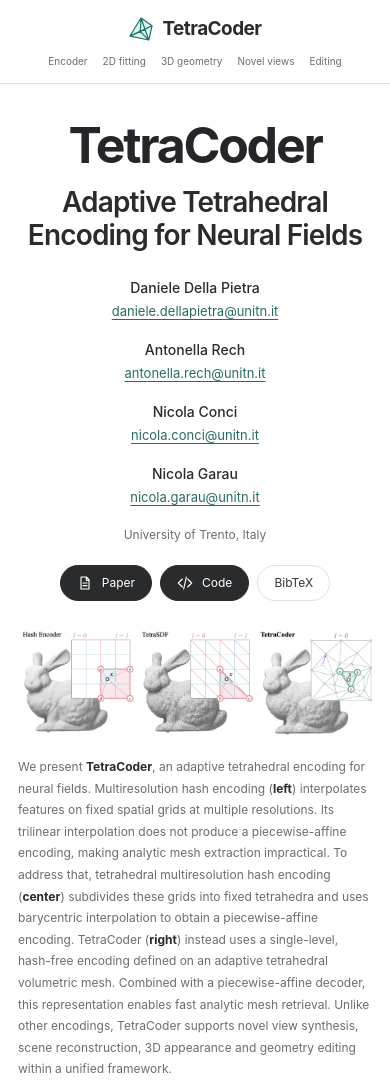
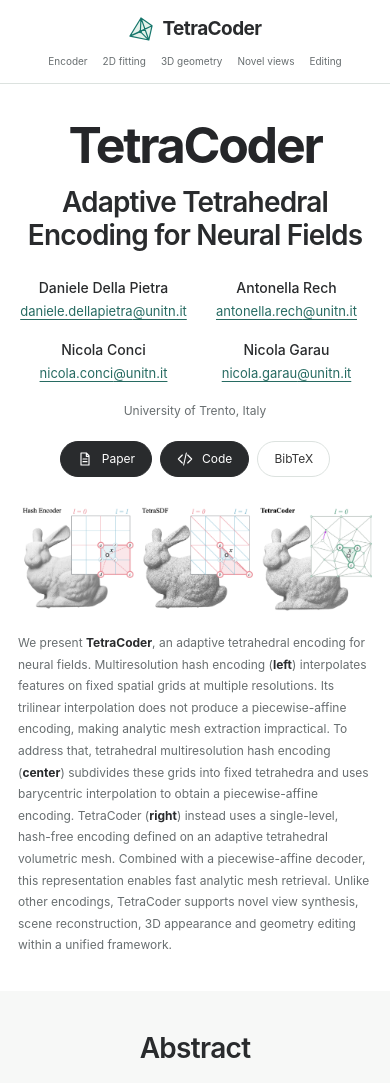
Before and after one commit to mmlab-cv/TetraCoder, a plain HTML site: page index.html in a window 390 px wide. Shown: the top 1083 px of the page. Drawn offline with Linux system fonts and the light colour scheme.

Commit message:
Publish TetraCoder website

```diff
--- a/index.html
+++ b/index.html
@@ -35,10 +35,10 @@
       <div class="hero-body"><div class="container is-max-desktop has-text-centered">
         <h1 class="publication-title"><span class="project-name">TetraCoder</span><span class="paper-title">Adaptive Tetrahedral Encoding<br class="desktop-break"> for Neural Fields</span></h1>
         <div class="publication-authors">
-          <div class="author"><span class="author-name">Daniele Della Pietra</span><a class="author-email" href="mailto:daniele.dellapietra@unitn.it">daniele.dellapietra@unitn.it</a></div>
-          <div class="author"><span class="author-name">Antonella Rech</span><a class="author-email" href="mailto:antonella.rech@unitn.it">antonella.rech@unitn.it</a></div>
-          <div class="author"><span class="author-name">Nicola Conci</span><a class="author-email" href="mailto:nicola.conci@unitn.it">nicola.conci@unitn.it</a></div>
-          <div class="author"><span class="author-name">Nicola Garau</span><a class="author-email" href="mailto:nicola.garau@unitn.it">nicola.garau@unitn.it</a></div>
+          <div class="author"><span class="author-name">Daniele Della Pietra</span><a class="author-email" href="mailto:daniele.dellapietra@unitn.it">daniele.dellapietra<wbr>@unitn.it</a></div>
+          <div class="author"><span class="author-name">Antonella Rech</span><a class="author-email" href="mailto:antonella.rech@unitn.it">antonella.rech<wbr>@unitn.it</a></div>
+          <div class="author"><span class="author-name">Nicola Conci</span><a class="author-email" href="mailto:nicola.conci@unitn.it">nicola.conci<wbr>@unitn.it</a></div>
+          <div class="author"><span class="author-name">Nicola Garau</span><a class="author-email" href="mailto:nicola.garau@unitn.it">nicola.garau<wbr>@unitn.it</a></div>
         </div>
         <p class="affiliation">University of Trento, Italy</p>
         <div class="publication-links">
--- a/static/css/index.css
+++ b/static/css/index.css
@@ -249,9 +249,6 @@ section { scroll-margin-top: 15px; }
   .geometry-motion { padding: 22px; margin-top: 28px; }
   .geometry-motion-copy > p { font-size: 14px; }
 }
-@media (max-width: 480px) {
-  .publication-authors { grid-template-columns: 1fr; }
-}
 @media (prefers-reduced-motion: reduce) {
   html { scroll-behavior: auto; }
 }
```
